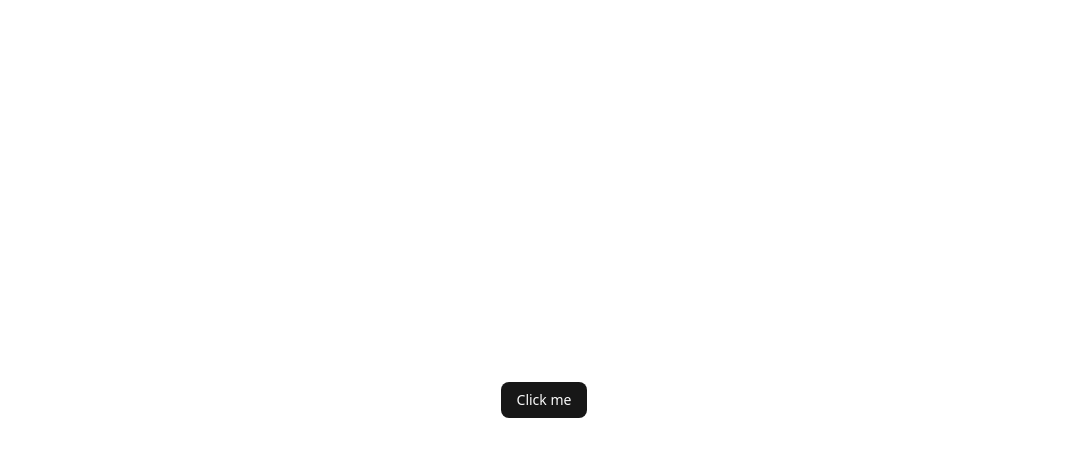
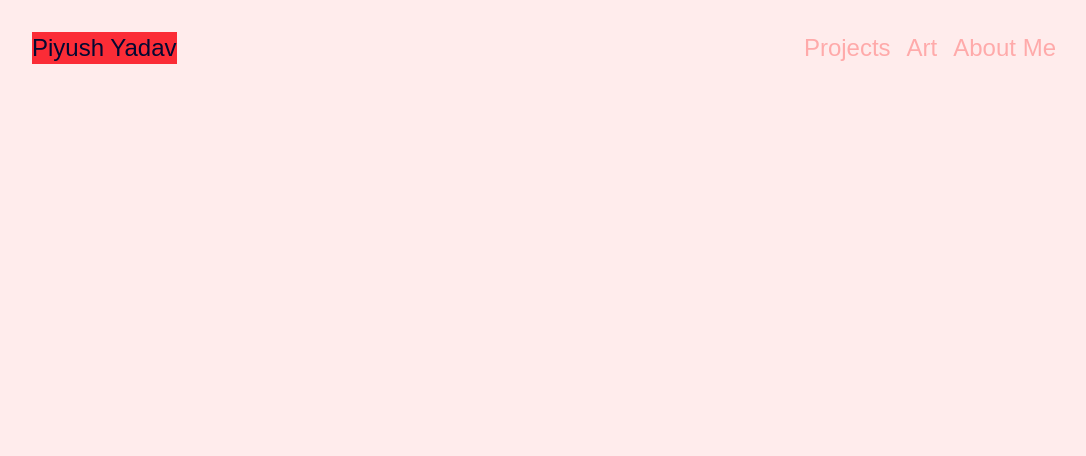
Before and after one commit to Centurykoshi/centuryblog, a Next.js app: page / in a window 1280 px wide. Shown: the top 456 px of the page, without its empty margins (96-1182 px from the left). Built offline with nearby package versions, Linux system fonts and the light colour scheme.

Commit message:
1.1 FrontPage Design

```diff
--- a/package.json
+++ b/package.json
@@ -3,8 +3,8 @@
   "version": "0.1.0",
   "private": true,
   "scripts": {
-    "dev": "next dev",
-    "build": "next build",
+    "dev": "prisma generate && next dev --turbopack",
+    "build": "prisma generate && next build",
     "start": "next start",
     "lint": "eslint"
   },
--- a/src/app/globals.css
+++ b/src/app/globals.css
@@ -3,119 +3,172 @@
 
 @custom-variant dark (&:is(.dark *));
 
+:root {
+  --background: oklch(0.9582 0.0207 17.5194);
+  --foreground: oklch(0.1685 0.0801 265.6614);
+  --card: oklch(0.9582 0.0207 17.5194);
+  --card-foreground: oklch(0.2203 0.0566 302.7268);
+  --popover: oklch(0.8196 0.0877 301.7508);
+  --popover-foreground: oklch(0.3651 0.0325 287.0807);
+  --primary: oklch(0.8208 0.1006 19.4501);
+  --primary-foreground: oklch(0.1685 0.0801 265.6614);
+  --secondary: oklch(0.7890 0.0956 301.6060);
+  --secondary-foreground: oklch(0.3326 0.0385 19.3058);
+  --muted: oklch(0.7890 0.0956 301.6060);
+  --muted-foreground: oklch(0.5288 0.0375 290.7895);
+  --accent: oklch(0.8129 0.0886 19.1657);
+  --accent-foreground: oklch(0.2991 0.0536 287.2711);
+  --destructive: oklch(0.6332 0.1578 22.6734);
+  --destructive-foreground: oklch(0.9777 0.0041 301.4256);
+  --border: oklch(0.8447 0.0226 300.1421);
+  --input: oklch(0.9329 0.0124 301.2783);
+  --ring: oklch(0.6104 0.0767 299.7335);
+  --chart-1: oklch(0.6104 0.0767 299.7335);
+  --chart-2: oklch(0.7889 0.0802 359.9375);
+  --chart-3: oklch(0.7321 0.0749 169.8670);
+  --chart-4: oklch(0.8540 0.0882 76.8292);
+  --chart-5: oklch(0.7857 0.0645 258.0839);
+  --sidebar: oklch(0.9554 0.0082 301.3541);
+  --sidebar-foreground: oklch(0.3651 0.0325 287.0807);
+  --sidebar-primary: oklch(0.6104 0.0767 299.7335);
+  --sidebar-primary-foreground: oklch(0.9777 0.0041 301.4256);
+  --sidebar-accent: oklch(0.7889 0.0802 359.9375);
+  --sidebar-accent-foreground: oklch(0.3394 0.0441 1.7583);
+  --sidebar-border: oklch(0.8719 0.0198 302.1690);
+  --sidebar-ring: oklch(0.6104 0.0767 299.7335);
+  --font-sans: AR One Sans, ui-sans-serif, sans-serif, system-ui;
+  --font-serif: "Lora", Georgia, serif;
+  --font-mono: "Fira Code", "Courier New", monospace;
+  --radius: 0.5rem;
+  --shadow-x: 1px;
+  --shadow-y: 2px;
+  --shadow-blur: 5px;
+  --shadow-spread: 1px;
+  --shadow-opacity: 0.06;
+  --shadow-color: hsl(0 0% 0%);
+  --shadow-2xs: 1px 2px 5px 1px hsl(0 0% 0% / 0.03);
+  --shadow-xs: 1px 2px 5px 1px hsl(0 0% 0% / 0.03);
+  --shadow-sm: 1px 2px 5px 1px hsl(0 0% 0% / 0.06), 1px 1px 2px 0px hsl(0 0% 0% / 0.06);
+  --shadow: 1px 2px 5px 1px hsl(0 0% 0% / 0.06), 1px 1px 2px 0px hsl(0 0% 0% / 0.06);
+  --shadow-md: 1px 2px 5px 1px hsl(0 0% 0% / 0.06), 1px 2px 4px 0px hsl(0 0% 0% / 0.06);
+  --shadow-lg: 1px 2px 5px 1px hsl(0 0% 0% / 0.06), 1px 4px 6px 0px hsl(0 0% 0% / 0.06);
+  --shadow-xl: 1px 2px 5px 1px hsl(0 0% 0% / 0.06), 1px 8px 10px 0px hsl(0 0% 0% / 0.06);
+  --shadow-2xl: 1px 2px 5px 1px hsl(0 0% 0% / 0.15);
+  --tracking-normal: 0em;
+  --spacing: 0.25rem;
+}
+
+.dark {
+  --background: oklch(0.2166 0.0215 292.8474);
+  --foreground: oklch(0.9053 0.0245 293.5570);
+  --card: oklch(0.2544 0.0301 292.7315);
+  --card-foreground: oklch(0.9053 0.0245 293.5570);
+  --popover: oklch(0.2544 0.0301 292.7315);
+  --popover-foreground: oklch(0.9053 0.0245 293.5570);
+  --primary: oklch(0.7058 0.0777 302.0489);
+  --primary-foreground: oklch(0.2166 0.0215 292.8474);
+  --secondary: oklch(0.4604 0.0472 295.5578);
+  --secondary-foreground: oklch(0.9053 0.0245 293.5570);
+  --muted: oklch(0.2560 0.0320 294.8380);
+  --muted-foreground: oklch(0.6974 0.0282 300.0614);
+  --accent: oklch(0.3181 0.0321 308.6149);
+  --accent-foreground: oklch(0.8391 0.0692 2.6681);
+  --destructive: oklch(0.6875 0.1420 21.4566);
+  --destructive-foreground: oklch(0.2166 0.0215 292.8474);
+  --border: oklch(0.3063 0.0359 293.3367);
+  --input: oklch(0.2847 0.0346 291.2726);
+  --ring: oklch(0.7058 0.0777 302.0489);
+  --chart-1: oklch(0.7058 0.0777 302.0489);
+  --chart-2: oklch(0.8391 0.0692 2.6681);
+  --chart-3: oklch(0.7321 0.0749 169.8670);
+  --chart-4: oklch(0.8540 0.0882 76.8292);
+  --chart-5: oklch(0.7857 0.0645 258.0839);
+  --sidebar: oklch(0.1985 0.0200 293.6639);
+  --sidebar-foreground: oklch(0.9053 0.0245 293.5570);
+  --sidebar-primary: oklch(0.7058 0.0777 302.0489);
+  --sidebar-primary-foreground: oklch(0.2166 0.0215 292.8474);
+  --sidebar-accent: oklch(0.3181 0.0321 308.6149);
+  --sidebar-accent-foreground: oklch(0.8391 0.0692 2.6681);
+  --sidebar-border: oklch(0.2847 0.0346 291.2726);
+  --sidebar-ring: oklch(0.7058 0.0777 302.0489);
+  --font-sans: AR One Sans, ui-sans-serif, sans-serif, system-ui;
+  --font-serif: "Lora", Georgia, serif;
+  --font-mono: "Fira Code", "Courier New", monospace;
+  --radius: 0.5rem;
+  --shadow-x: 1px;
+  --shadow-y: 2px;
+  --shadow-blur: 5px;
+  --shadow-spread: 1px;
+  --shadow-opacity: 0.06;
+  --shadow-color: hsl(0 0% 0%);
+  --shadow-2xs: 1px 2px 5px 1px hsl(0 0% 0% / 0.03);
+  --shadow-xs: 1px 2px 5px 1px hsl(0 0% 0% / 0.03);
+  --shadow-sm: 1px 2px 5px 1px hsl(0 0% 0% / 0.06), 1px 1px 2px 0px hsl(0 0% 0% / 0.06);
+  --shadow: 1px 2px 5px 1px hsl(0 0% 0% / 0.06), 1px 1px 2px 0px hsl(0 0% 0% / 0.06);
+  --shadow-md: 1px 2px 5px 1px hsl(0 0% 0% / 0.06), 1px 2px 4px 0px hsl(0 0% 0% / 0.06);
+  --shadow-lg: 1px 2px 5px 1px hsl(0 0% 0% / 0.06), 1px 4px 6px 0px hsl(0 0% 0% / 0.06);
+  --shadow-xl: 1px 2px 5px 1px hsl(0 0% 0% / 0.06), 1px 8px 10px 0px hsl(0 0% 0% / 0.06);
+  --shadow-2xl: 1px 2px 5px 1px hsl(0 0% 0% / 0.15);
+}
+
 @theme inline {
   --color-background: var(--background);
   --color-foreground: var(--foreground);
-  --font-sans: var(--font-geist-sans);
-  --font-mono: var(--font-geist-mono);
+  --color-card: var(--card);
+  --color-card-foreground: var(--card-foreground);
+  --color-popover: var(--popover);
+  --color-popover-foreground: var(--popover-foreground);
+  --color-primary: var(--primary);
+  --color-primary-foreground: var(--primary-foreground);
+  --color-secondary: var(--secondary);
+  --color-secondary-foreground: var(--secondary-foreground);
+  --color-muted: var(--muted);
+  --color-muted-foreground: var(--muted-foreground);
+  --color-accent: var(--accent);
+  --color-accent-foreground: var(--accent-foreground);
+  --color-destructive: var(--destructive);
+  --color-destructive-foreground: var(--destructive-foreground);
+  --color-border: var(--border);
+  --color-input: var(--input);
+  --color-ring: var(--ring);
+  --color-chart-1: var(--chart-1);
+  --color-chart-2: var(--chart-2);
+  --color-chart-3: var(--chart-3);
+  --color-chart-4: var(--chart-4);
+  --color-chart-5: var(--chart-5);
+  --color-sidebar: var(--sidebar);
+  --color-sidebar-foreground: var(--sidebar-foreground);
+  --color-sidebar-primary: var(--sidebar-primary);
+  --color-sidebar-primary-foreground: var(--sidebar-primary-foreground);
+  --color-sidebar-accent: var(--sidebar-accent);
+  --color-sidebar-accent-foreground: var(--sidebar-accent-foreground);
+  --color-sidebar-border: var(--sidebar-border);
   --color-sidebar-ring: var(--sidebar-ring);
-  --color-sidebar-border: var(--sidebar-border);
-  --color-sidebar-accent-foreground: var(--sidebar-accent-foreground);
-  --color-sidebar-accent: var(--sidebar-accent);
-  --color-sidebar-primary-foreground: var(--sidebar-primary-foreground);
-  --color-sidebar-primary: var(--sidebar-primary);
-  --color-sidebar-foreground: var(--sidebar-foreground);
-  --color-sidebar: var(--sidebar);
-  --color-chart-5: var(--chart-5);
-  --color-chart-4: var(--chart-4);
-  --color-chart-3: var(--chart-3);
-  --color-chart-2: var(--chart-2);
-  --color-chart-1: var(--chart-1);
-  --color-ring: var(--ring);
-  --color-input: var(--input);
-  --color-border: var(--border);
-  --color-destructive: var(--destructive);
-  --color-accent-foreground: var(--accent-foreground);
-  --color-accent: var(--accent);
-  --color-muted-foreground: var(--muted-foreground);
-  --color-muted: var(--muted);
-  --color-secondary-foreground: var(--secondary-foreground);
-  --color-secondary: var(--secondary);
-  --color-primary-foreground: var(--primary-foreground);
-  --color-primary: var(--primary);
-  --color-popover-foreground: var(--popover-foreground);
-  --color-popover: var(--popover);
-  --color-card-foreground: var(--card-foreground);
-  --color-card: var(--card);
+
+  --font-sans: var(--font-sans);
+  --font-mono: var(--font-mono);
+  --font-serif: var(--font-serif);
+
   --radius-sm: calc(var(--radius) - 4px);
   --radius-md: calc(var(--radius) - 2px);
   --radius-lg: var(--radius);
   --radius-xl: calc(var(--radius) + 4px);
-}
 
-:root {
-  --radius: 0.625rem;
-  --background: oklch(1 0 0);
-  --foreground: oklch(0.145 0 0);
-  --card: oklch(1 0 0);
-  --card-foreground: oklch(0.145 0 0);
-  --popover: oklch(1 0 0);
-  --popover-foreground: oklch(0.145 0 0);
-  --primary: oklch(0.205 0 0);
-  --primary-foreground: oklch(0.985 0 0);
-  --secondary: oklch(0.97 0 0);
-  --secondary-foreground: oklch(0.205 0 0);
-  --muted: oklch(0.97 0 0);
-  --muted-foreground: oklch(0.556 0 0);
-  --accent: oklch(0.97 0 0);
-  --accent-foreground: oklch(0.205 0 0);
-  --destructive: oklch(0.577 0.245 27.325);
-  --border: oklch(0.922 0 0);
-  --input: oklch(0.922 0 0);
-  --ring: oklch(0.708 0 0);
-  --chart-1: oklch(0.646 0.222 41.116);
-  --chart-2: oklch(0.6 0.118 184.704);
-  --chart-3: oklch(0.398 0.07 227.392);
-  --chart-4: oklch(0.828 0.189 84.429);
-  --chart-5: oklch(0.769 0.188 70.08);
-  --sidebar: oklch(0.985 0 0);
-  --sidebar-foreground: oklch(0.145 0 0);
-  --sidebar-primary: oklch(0.205 0 0);
-  --sidebar-primary-foreground: oklch(0.985 0 0);
-  --sidebar-accent: oklch(0.97 0 0);
-  --sidebar-accent-foreground: oklch(0.205 0 0);
-  --sidebar-border: oklch(0.922 0 0);
-  --sidebar-ring: oklch(0.708 0 0);
-}
-
-.dark {
-  --background: oklch(0.145 0 0);
-  --foreground: oklch(0.985 0 0);
-  --card: oklch(0.205 0 0);
-  --card-foreground: oklch(0.985 0 0);
-  --popover: oklch(0.205 0 0);
-  --popover-foreground: oklch(0.985 0 0);
-  --primary: oklch(0.922 0 0);
-  --primary-foreground: oklch(0.205 0 0);
-  --secondary: oklch(0.269 0 0);
-  --secondary-foreground: oklch(0.985 0 0);
-  --muted: oklch(0.269 0 0);
-  --muted-foreground: oklch(0.708 0 0);
-  --accent: oklch(0.269 0 0);
-  --accent-foreground: oklch(0.985 0 0);
-  --destructive: oklch(0.704 0.191 22.216);
-  --border: oklch(1 0 0 / 10%);
-  --input: oklch(1 0 0 / 15%);
-  --ring: oklch(0.556 0 0);
-  --chart-1: oklch(0.488 0.243 264.376);
-  --chart-2: oklch(0.696 0.17 162.48);
-  --chart-3: oklch(0.769 0.188 70.08);
-  --chart-4: oklch(0.627 0.265 303.9);
-  --chart-5: oklch(0.645 0.246 16.439);
-  --sidebar: oklch(0.205 0 0);
-  --sidebar-foreground: oklch(0.985 0 0);
-  --sidebar-primary: oklch(0.488 0.243 264.376);
-  --sidebar-primary-foreground: oklch(0.985 0 0);
-  --sidebar-accent: oklch(0.269 0 0);
-  --sidebar-accent-foreground: oklch(0.985 0 0);
-  --sidebar-border: oklch(1 0 0 / 10%);
-  --sidebar-ring: oklch(0.556 0 0);
+  --shadow-2xs: var(--shadow-2xs);
+  --shadow-xs: var(--shadow-xs);
+  --shadow-sm: var(--shadow-sm);
+  --shadow: var(--shadow);
+  --shadow-md: var(--shadow-md);
+  --shadow-lg: var(--shadow-lg);
+  --shadow-xl: var(--shadow-xl);
+  --shadow-2xl: var(--shadow-2xl);
 }
 
 @layer base {
   * {
     @apply border-border outline-ring/50;
   }
+
   body {
     @apply bg-background text-foreground;
   }
--- a/src/app/page.tsx
+++ b/src/app/page.tsx
@@ -1,6 +1,8 @@
 "use client";
+import Frontpage from "@/components/My Components/frontpage";
 import { Button } from "@/components/ui/button";
 import { useState } from "react";
+
 
 export default function Home() {
 
@@ -10,11 +12,9 @@ export default function Home() {
     setclicked(prev => prev + 1);
   }
   return (
-    <div className="flex justify-center items-center flex-col min-h-screen">
-      <div className="flex justify-center items-center flex-col">
-        <Button onClick={buttonclicked}>Click me</Button>
-      </div>
-      {click > 0 && <p>Button was clicked {click} times!</p>}
+    <div >
+      <Frontpage />
+
     </div>
   );
 }
--- /dev/null
+++ b/src/components/My Components/frontpage.tsx
@@ -0,0 +1,41 @@
+"use client";
+import { cn } from "@/lib/utils";
+import Link from "next/link";
+import { useState } from "react";
+
+export default function Frontpage() {
+
+    const [activeLink, setActiveLink] = useState<string | null>(null);
+
+    const links = [
+        { name: "Projects", href: "/projects" },
+        { name: "Art", href: "/art" },
+        { name: "About Me", href: "/aboutme" }
+    ]
+
+
+
+
+    return (
+        <div className="flex justify-center p-4">
+            <div className="max-w-5xl w-full justify-between flex mt-4">
+                <div className="text-2xl cursor-pointer bg-red-500">
+                    Piyush Yadav
+
+                </div>
+                <div className="flex gap-4">
+                    {links.map(link => (
+                        <Link key={link.name} href={link.href} onClick={() => setActiveLink(link.name)}
+                            className={cn(
+                                "text-2xl hover:text-secondary-foreground", activeLink === link.name ? "text-muted-foreground" : "text-primary"
+                            )}>
+                            {link.name}
+
+                        </Link>
+                    ))}
+
+                </div>
+            </div>
+        </div>
+    )
+}
```
Also changed, not shown: src/components/My Components/admin-signup.tsx (+31 -1 lines), 2 other files (tests, documents, lock files or other folders).
